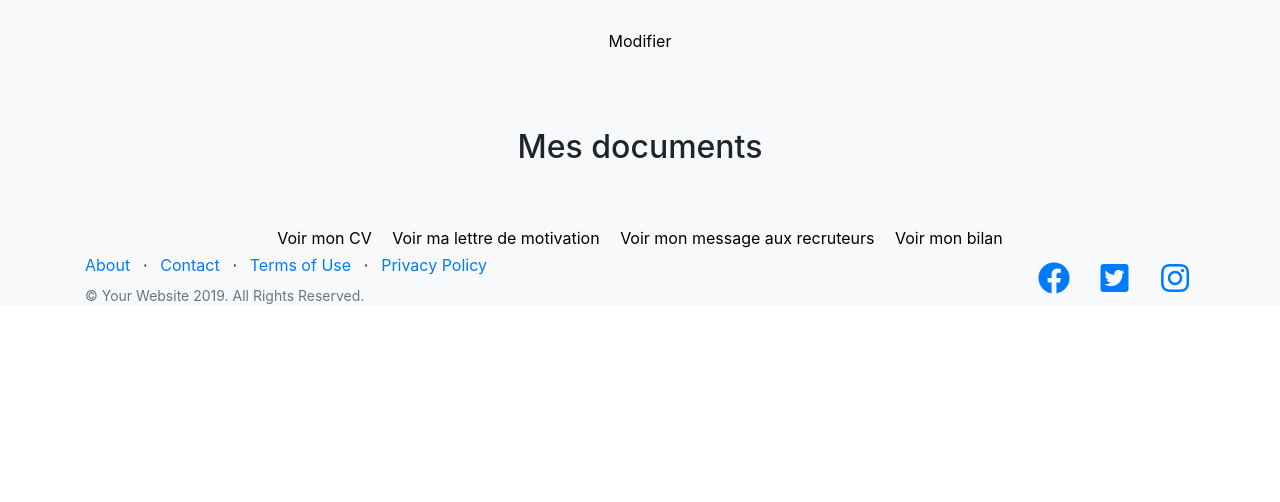
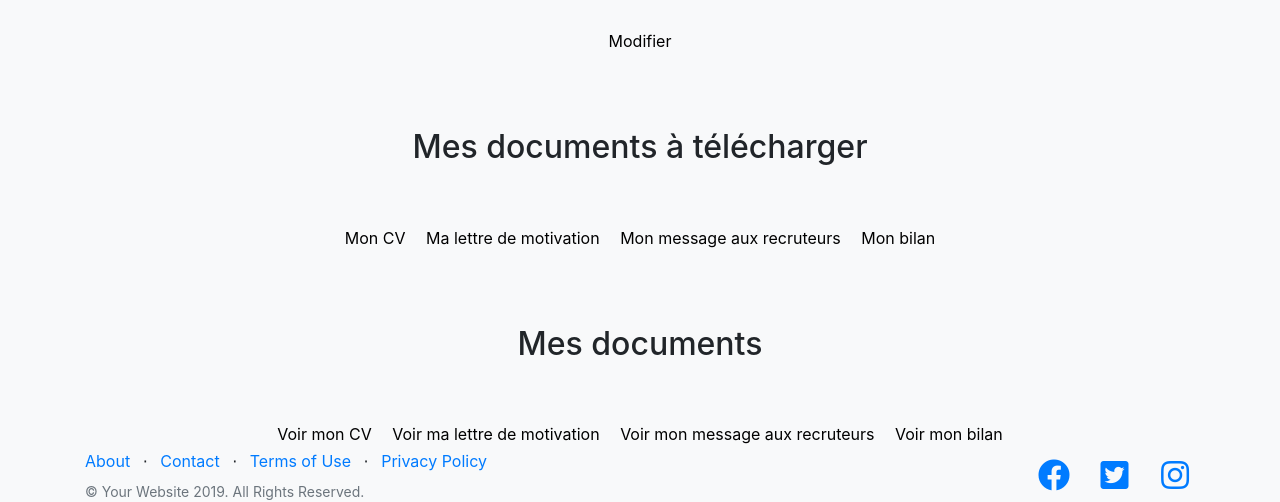
Before and after one commit to LeGrosLezard/SiteWeb, a Django app: page /compte in a window 1280 px wide. Shown: the part 636-1138 px from the top of the page. Before the commit the page ends 940 px from the top, so only its background shows below. Run offline with Django 3.2, Linux system fonts and the light colour scheme; the visitor is signed in with stand-in values (Sample User, id 1); data that the repository does not hold is empty; parts of the project's set-up code (start-up, migrations or seed data) failed here and were passed over; some libraries are stand-ins or nearby versions.

Commit message:
Update compte.html

```diff
--- a/projetto/templates/compte.html
+++ b/projetto/templates/compte.html
@@ -112,6 +112,16 @@
 
 
            <br><br><br><br>
+
+           <h2>Mes documents à télécharger</h2><br><br>
+           <input type="button" value="Mon CV" onclick='document.location.href="page_cv"'>
+           <input type="button" value="Ma lettre de motivation" onclick='document.location.href="page_motivation"'>
+           <input type="button" value="Mon message aux recruteurs" onclick='document.location.href="page_message"'>
+           <input type="button" value="Mon bilan" onclick='document.location.href="page_bilan"'>
+
+
+           <br><br><br><br>
+
 
            <h2>Mes documents</h2><br><br>
            <input type="button" value="Voir mon CV" onclick='document.location.href="page_cv_pdf"'>
```
